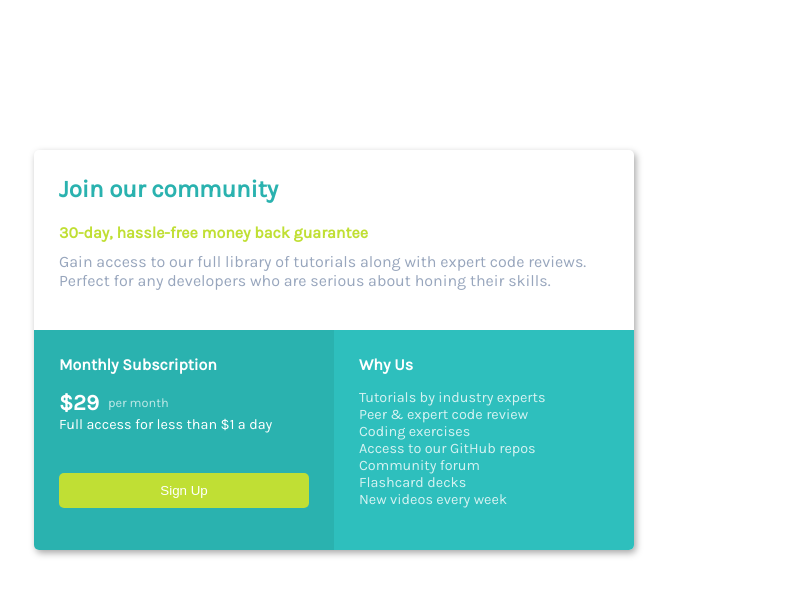
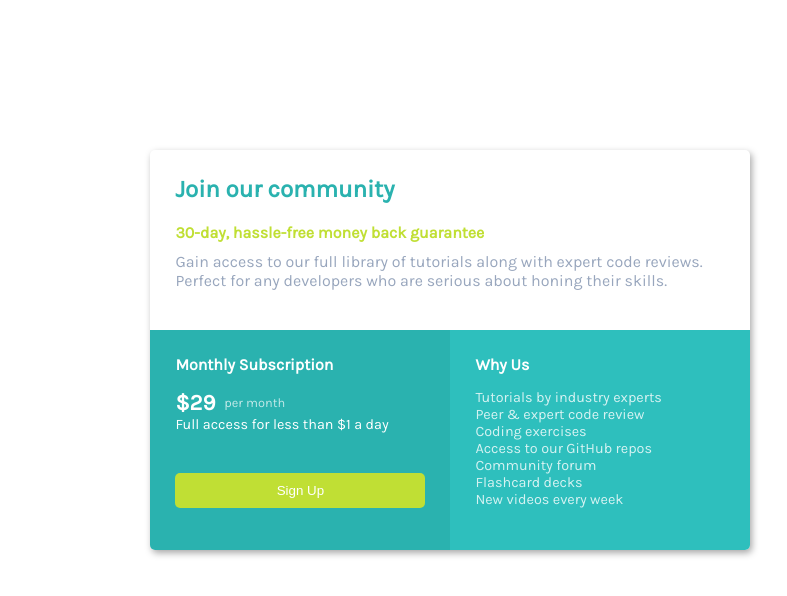
Before and after one commit to lucasdosantos90/single-price-grid-component-master, a plain HTML site: page index.html in a window 1280 px wide. Shown: the whole page, without its empty margins (306-1093 px from the left). Drawn offline with Linux system fonts and the light colour scheme.

Commit message:
Update styles.css

```diff
--- a/styles.css
+++ b/styles.css
@@ -19,8 +19,7 @@ h2,h4,p{
 
 #card{
     display: block;
-    margin-left: auto;
-    margin-right: auto;
+    margin-left: 35%;
     margin-top: 10%;
     width: 600px;
     height: 400px;
```
